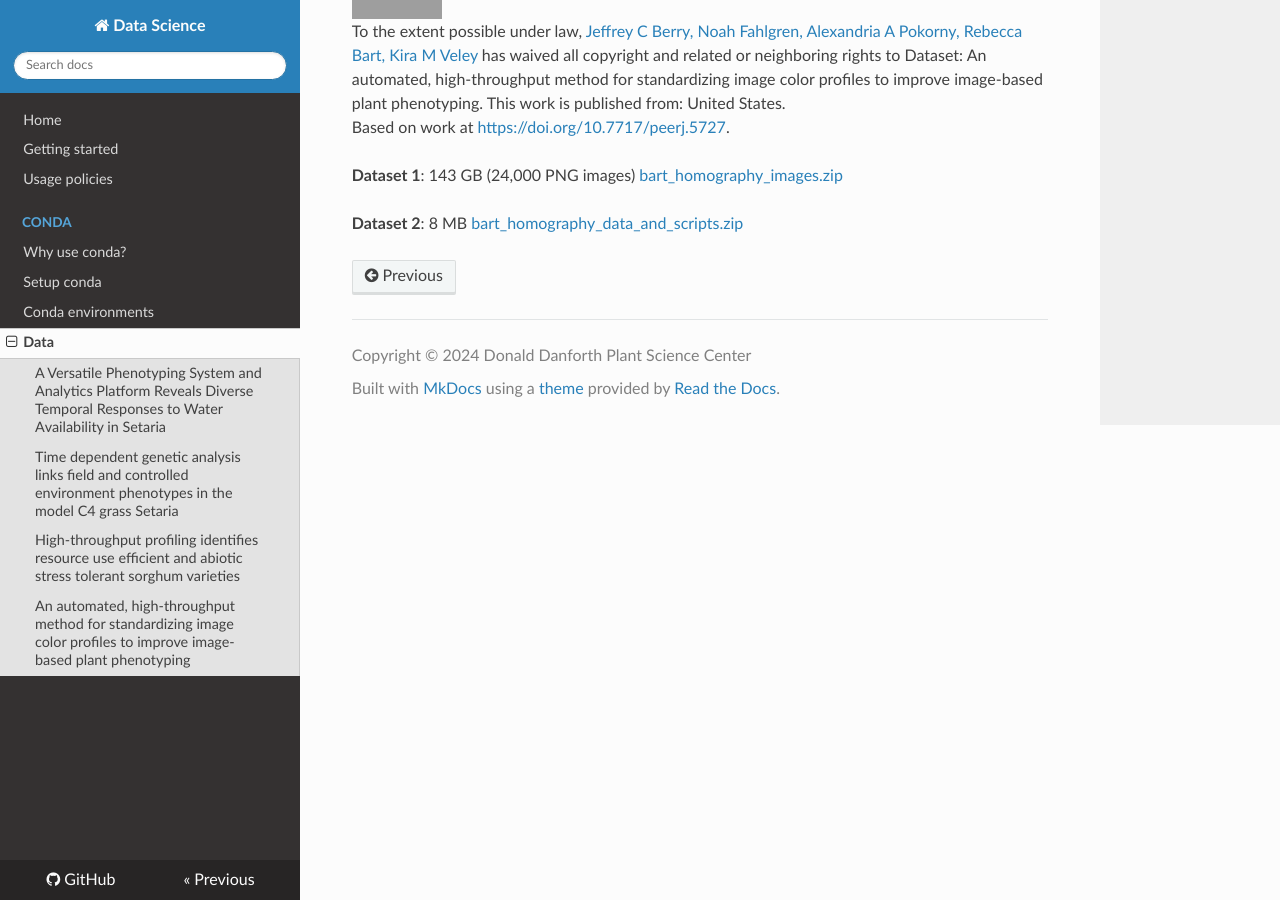
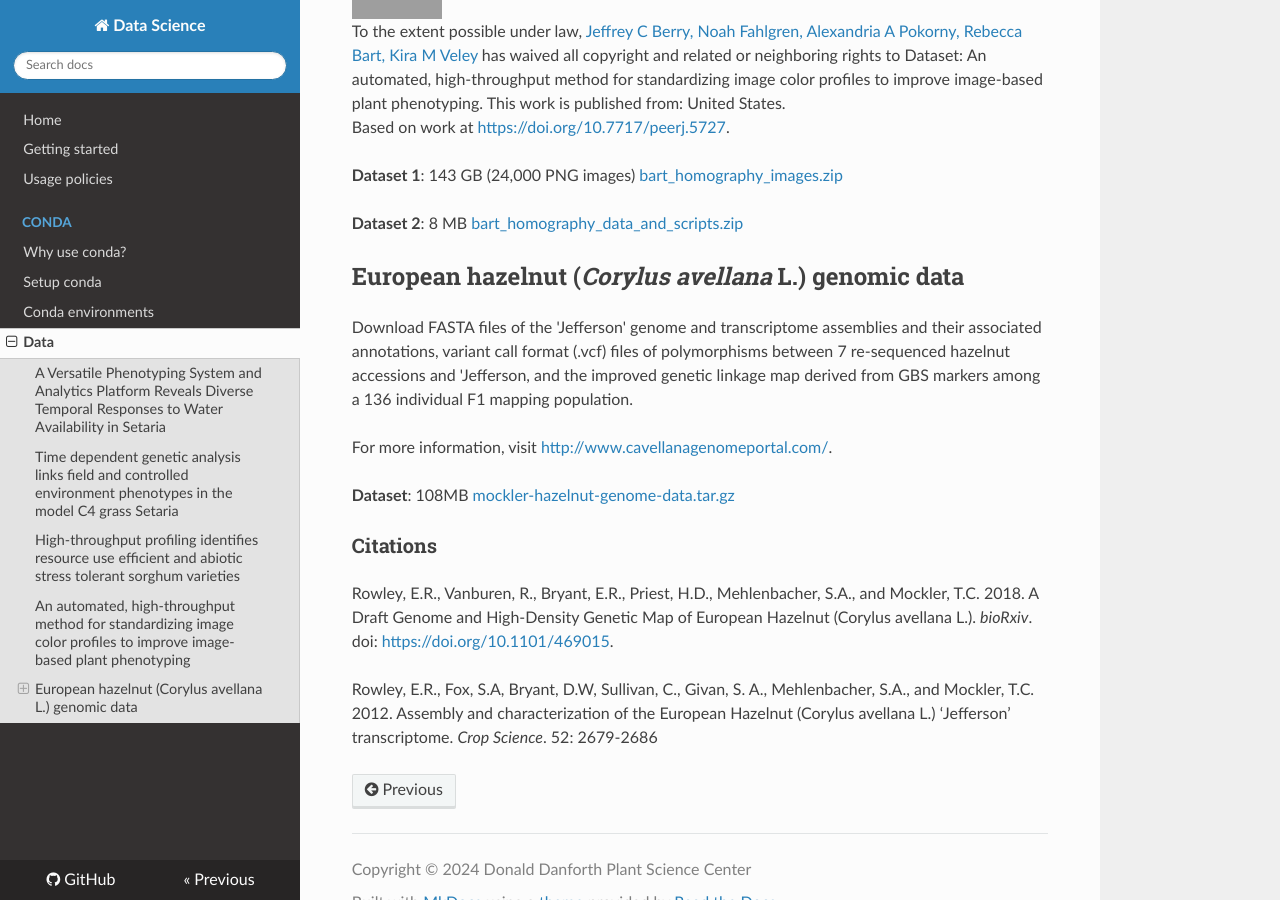
Before and after one commit to danforthcenter/datascience, an MkDocs documentation site: the page built from docs/data.md, in a window 1280 px wide and 900 px high, scrolled down 1708 px. Built offline with MkDocs 1.6.1, drawn with Linux system fonts in a browser that asks for light colours; nearby versions of some CDN libraries; grey boxes are pictures that could not be loaded.

Commit message:
Add Mockler hazelnut dataset

```diff
--- a/docs/data.md
+++ b/docs/data.md
@@ -55,3 +55,17 @@ Below are publicly available datasets from researchers at the Donald Danforth Pl
 **Dataset 1**: 143 GB (24,000 PNG images) [bart_homography_images.zip](../datasets/bart_homography_images.zip)
 
 **Dataset 2**: 8 MB [bart_homography_data_and_scripts.zip](../datasets/bart_homography_data_and_scripts.zip)
+
+## European hazelnut (*Corylus avellana* L.) genomic data
+
+Download FASTA files of the 'Jefferson' genome and transcriptome assemblies and their associated annotations, variant call format (.vcf) files of polymorphisms between 7 re-sequenced hazelnut accessions and 'Jefferson, and the improved genetic linkage map derived from GBS markers among a 136 individual F1 mapping population.
+
+For more information, visit [http://www.cavellanagenomeportal.com/](http://www.cavellanagenomeportal.com/).
+
+**Dataset**: 108MB [mockler-hazelnut-genome-data.tar.gz](../datasets/mockler-hazelnut-genome-data.tar.gz)
+
+### Citations
+
+Rowley, E.R., Vanburen, R., Bryant, E.R., Priest, H.D., Mehlenbacher, S.A., and Mockler, T.C. 2018. A Draft Genome and High-Density Genetic Map of European Hazelnut (Corylus avellana L.). *bioRxiv*. doi: [https://doi.org/10.1101/469015](https://doi.org/10.1101/469015).
+
+Rowley, E.R., Fox, S.A, Bryant, D.W, Sullivan, C., Givan, S. A., Mehlenbacher, S.A., and Mockler, T.C. 2012.  Assembly and characterization of the European Hazelnut (Corylus avellana L.) ‘Jefferson’ transcriptome.  *Crop Science*. 52: 2679-2686
```
Also changed, not shown: 1 other file.
